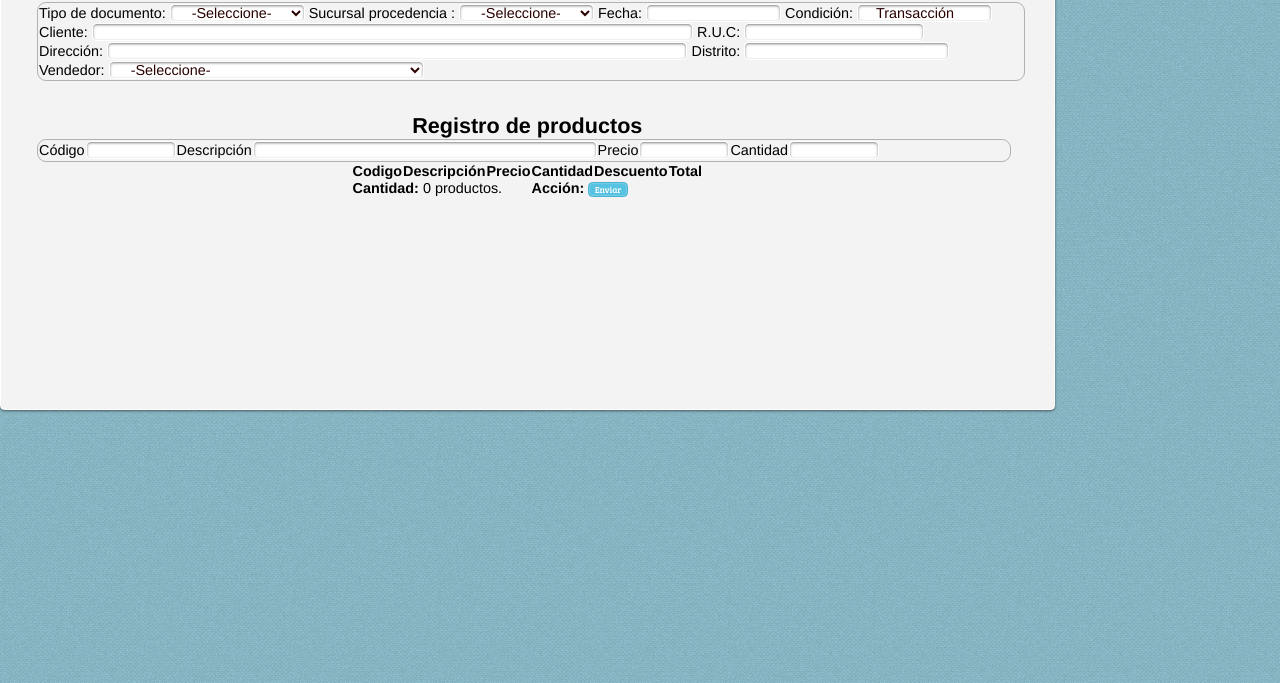
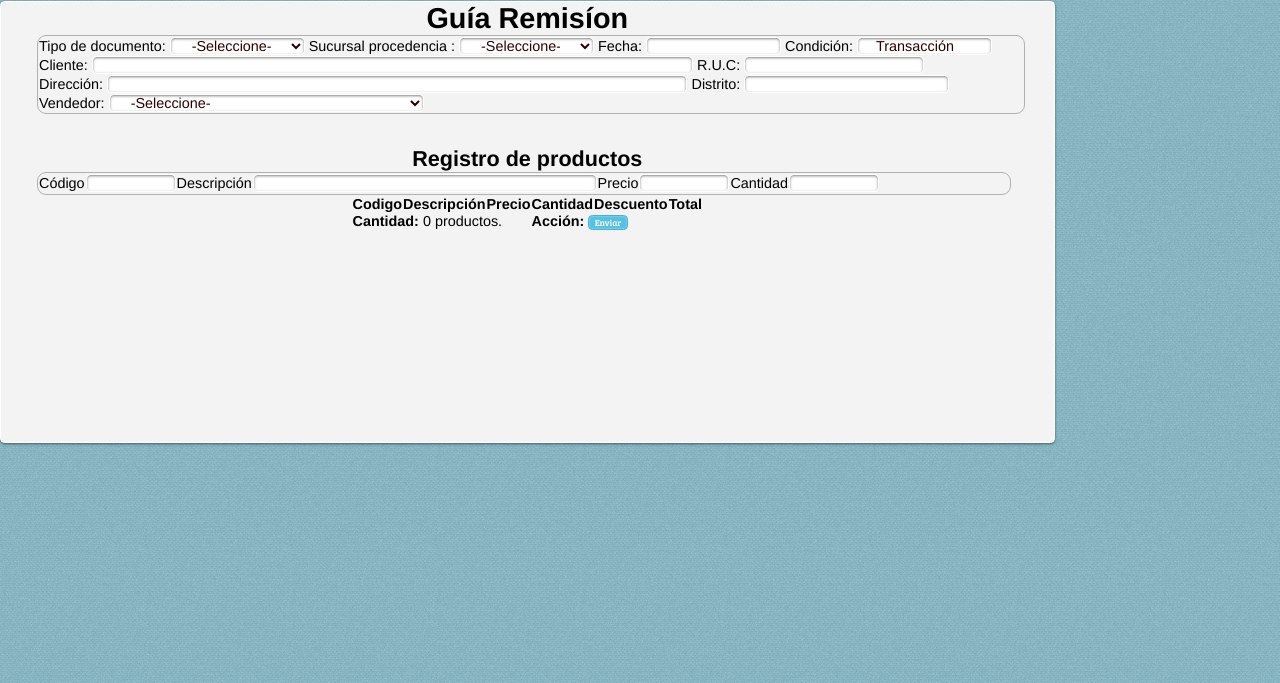
Before and after one commit to jcastillop/librerias, a PHP site: page /vista/ventana_ventas/registro_venta/index.php in a window 1280 px wide. Shown: the top 683 px of the page. Run offline with PHP 8.4, Linux system fonts and the light colour scheme; data that the repository does not hold is empty; some libraries are stand-ins or nearby versions.

Commit message:
modifique margen
para que se visualice el titulo en la ventana principal

```diff
--- a/vista/ventana_ventas/registro_venta/index.php
+++ b/vista/ventana_ventas/registro_venta/index.php
@@ -42,7 +42,7 @@ require_once("../../../conexiones/conexion.php");
 
     <body>
         <div id="wrapper" style="zoom:90%">
-            <form  id="form" class="login-form">
+            <form  id="form" class="login-form" style="margin: 1px auto;">
 
             <h1 align="center">Guía Remisíon</h1>
             <div class="content">
```
